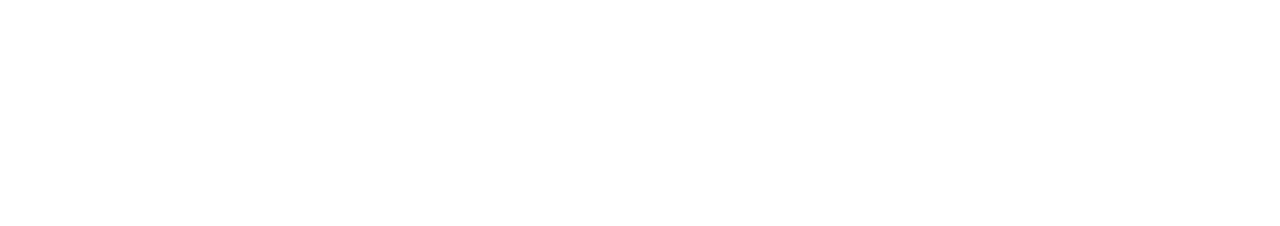
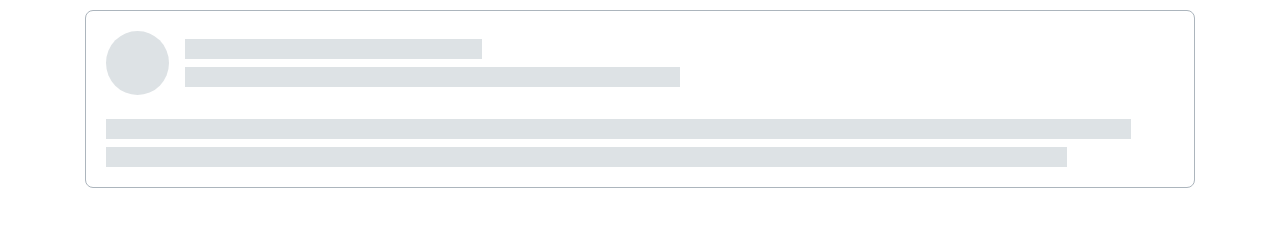
Before and after one commit to js-tasks-ru/htmlcss-20231027_daniilk, a website: page 04-lection2/02-skeleton/index.html in a window 1280 px wide. Drawn offline with Linux system fonts and the light colour scheme.

Commit message:
skeleton_double-1

```diff
--- /dev/null
+++ b/04-lection2/02-skeleton/const.css
@@ -0,0 +1,4 @@
+body {
+    --testH: 192px;
+    --testW: 580px;
+}
--- a/04-lection2/02-skeleton/index.html
+++ b/04-lection2/02-skeleton/index.html
@@ -6,6 +6,20 @@
         <link rel="stylesheet" href="./skeleton.css">
     </head>
     <body>
-
+        <section class="container">
+            <div class="skeleton">
+                <div class="skeleton__people">
+                    <div class="people__avatar "></div>
+                    <div class="people__info">
+                        <div class="info__name info__block"></div>
+                        <div class="info__lastname info__block"></div>
+                    </div>
+                </div>
+                <div class="skeleton__info">
+                    <div class="info__one info__block"></div>
+                    <div class="info__two info__block"></div>
+                </div>
+            </div>
+        </section>
     </body>
 </html>
--- a/04-lection2/02-skeleton/skeleton.css
+++ b/04-lection2/02-skeleton/skeleton.css
@@ -0,0 +1,66 @@
+@import './const.css';
+
+
+.skeleton {
+    box-sizing: border-box;
+    padding: 20px;
+    /* height: var(--testH); */
+    /* width: var(--testW); */
+    border: 1px solid var(--grey-3);
+    background-color: var(--white);
+    border-radius: 8px;
+    display: flex;
+    flex-direction: column;
+    justify-content: space-between;
+    gap: 24px;
+}
+
+.info__block {
+    height: 20px;
+    /* width: 100%; */
+    background-color:var(--grey-2);
+
+}
+
+
+.skeleton__people {
+    display: flex;
+    gap: 16px
+}
+.people__info {
+    display: flex;
+    flex-direction: column;
+    justify-content: center;
+    width: calc(100% - 64px);
+    gap: 8px;
+}
+
+.people__avatar {
+    width: 64px;
+    height: 64px;
+    border-radius:50% ;
+    background-color: var(--grey-2);
+}
+
+.info__name{
+    width:30%
+}
+
+.info__lastname {
+    width: 50%;
+}
+
+.skeleton__info {
+    display: flex;
+    flex-direction: column;
+    align-content:space-between;
+    gap: 8px;
+}
+
+.info__one{
+    width: 96%;
+}
+
+.info__two{
+    width: 90%;
+}
--- a/assets/css/main.css
+++ b/assets/css/main.css
@@ -1,5 +1,5 @@
 @import '../fonts/fonts.css';
-@import url('normalize.css');;
+@import 'normalize.css';
 
 :root {
     --white: #ffffff;
@@ -23,3 +23,8 @@
 * {
     font-family: 'Roboto', sans-serif;
 }
+.container {
+    max-width: 1110px;
+    margin: auto;
+    padding: 10px;
+}
```
